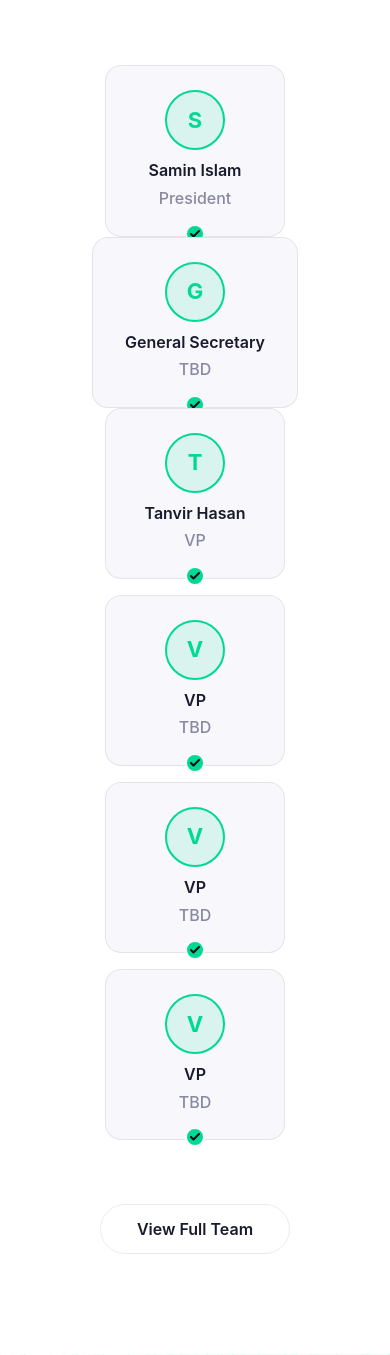
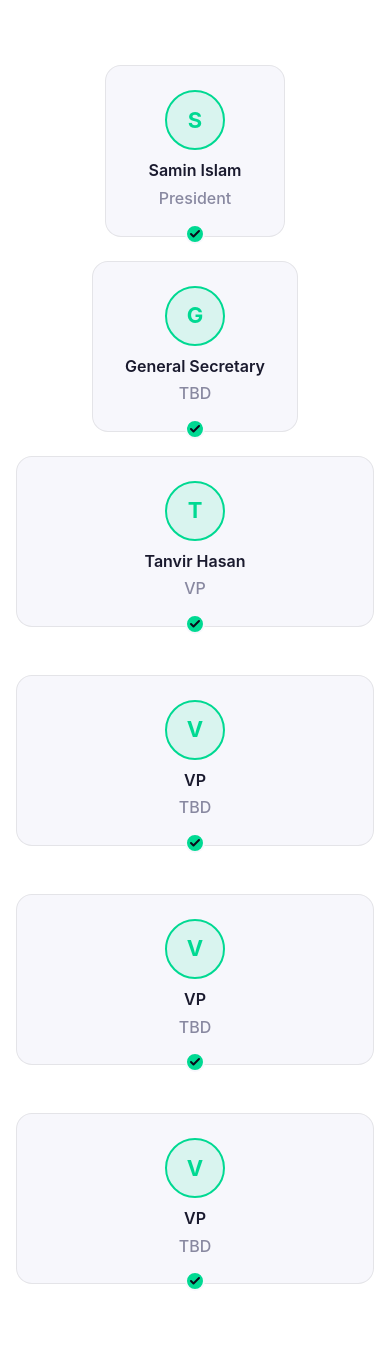
Before and after one commit to computerclub-sys/bcc_web_portal, a Django app: page / in a window 390 px wide. Shown: the part 3130-4485 px from the top of the page. Run offline with Django 5.2, Linux system fonts and the light colour scheme; data that the repository does not hold is empty.

Commit message:
fix:styling

```diff
--- a/portal/static/portal/css/base.css
+++ b/portal/static/portal/css/base.css
@@ -2670,6 +2670,15 @@ select {
 
     .leader-row-4 {
         grid-template-columns: 1fr;
+        gap: var(--spacing-lg);
+    }
+
+    .leader-card {
+        width: 100%;
+    }
+
+    .leader-card-wrap {
+        margin-bottom: var(--spacing-lg);
     }
 
     .tree-lines {
```
